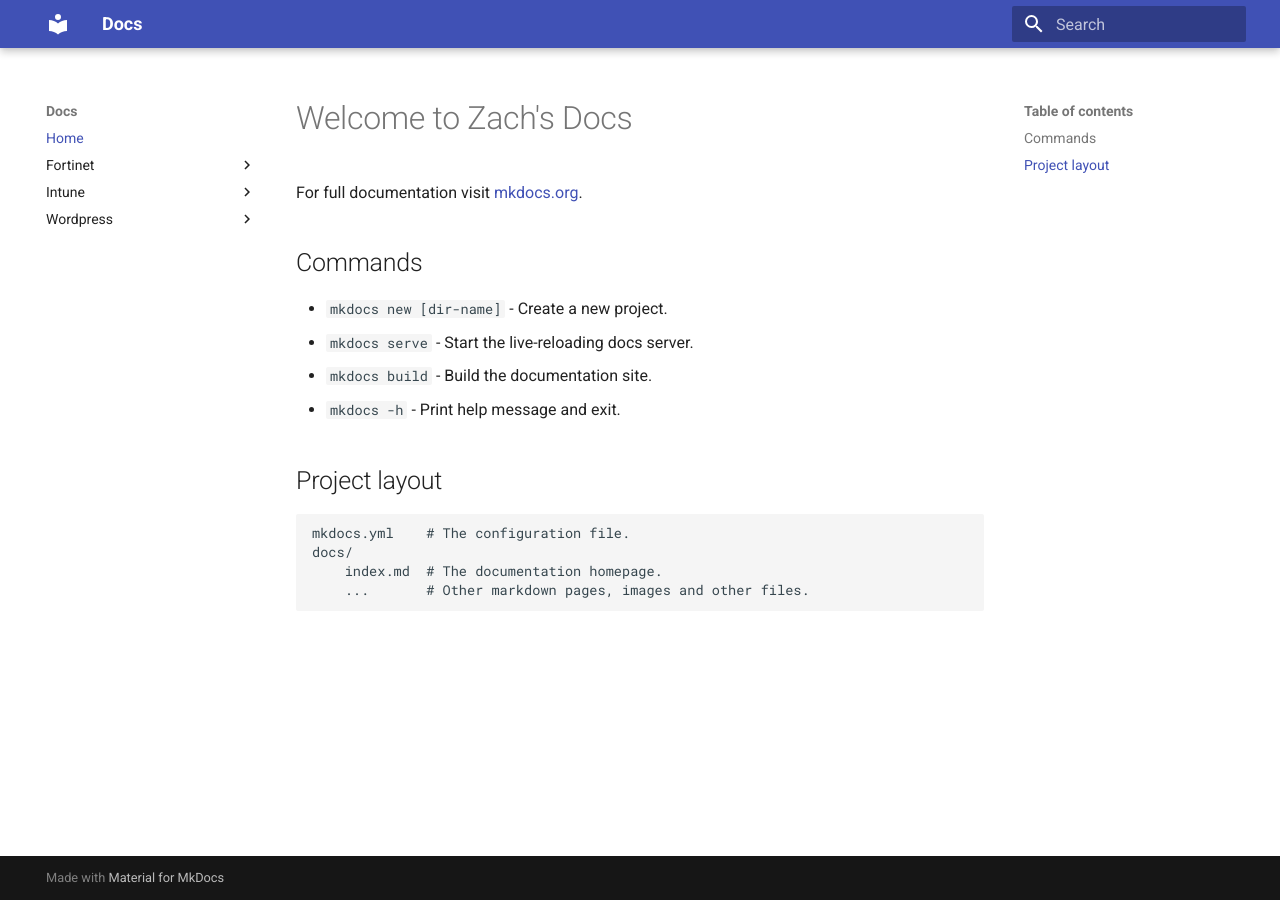
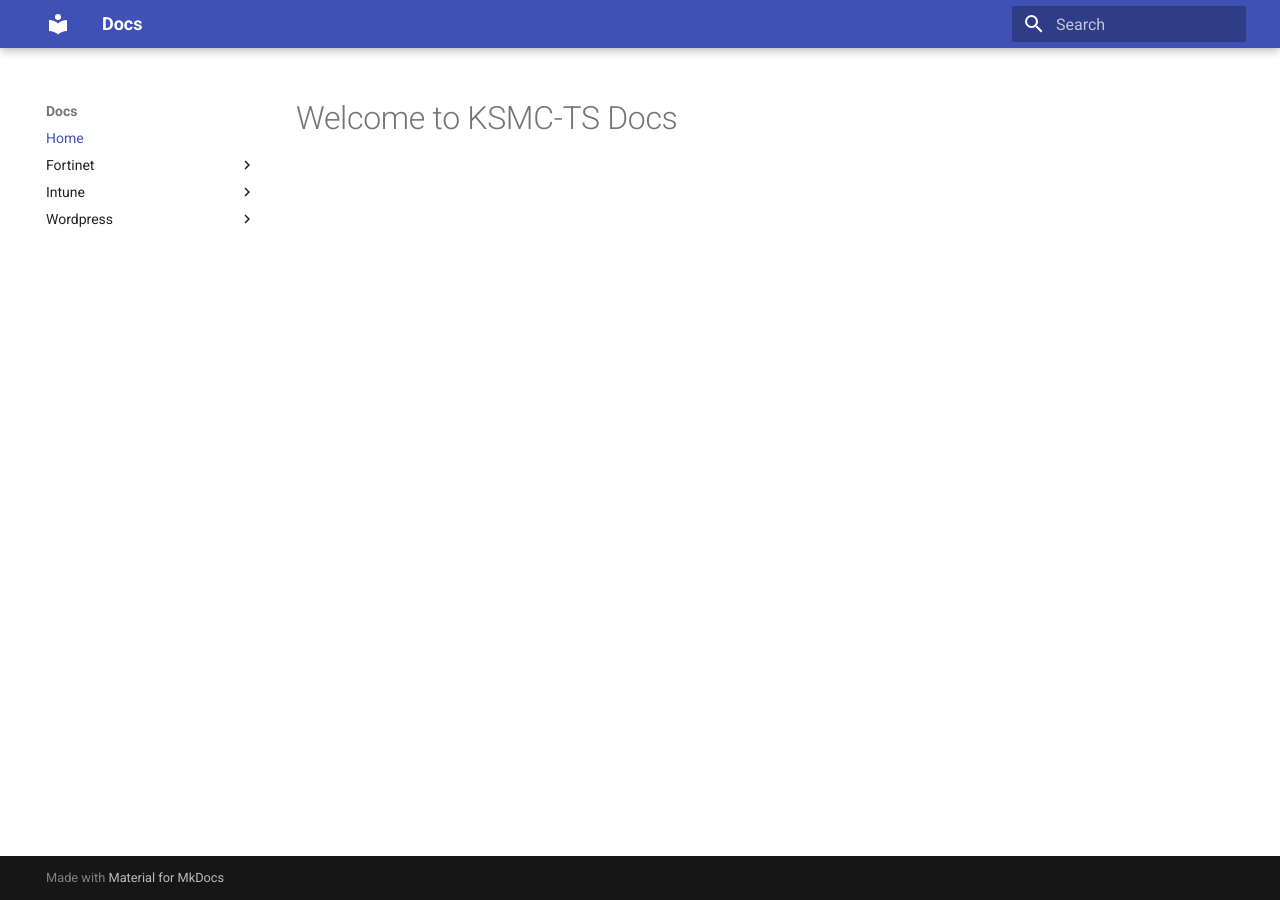
Before and after one commit to KSMC-TS/docs, an MkDocs documentation site: the page built from docs/index.md, in a window 1280 px wide. Built offline with MkDocs 1.6.1 and Material for MkDocs 9.7.7, drawn with Linux system fonts in a browser that asks for light colours.

Commit message:
Update index.md

```diff
--- a/docs/index.md
+++ b/docs/index.md
@@ -1,17 +1 @@
-# Welcome to Zach's Docs
-
-For full documentation visit [mkdocs.org](https://www.mkdocs.org).
-
-## Commands
-
-* `mkdocs new [dir-name]` - Create a new project.
-* `mkdocs serve` - Start the live-reloading docs server.
-* `mkdocs build` - Build the documentation site.
-* `mkdocs -h` - Print help message and exit.
-
-## Project layout
-
-    mkdocs.yml    # The configuration file.
-    docs/
-        index.md  # The documentation homepage.
-        ...       # Other markdown pages, images and other files.
+# Welcome to KSMC-TS Docs
```
